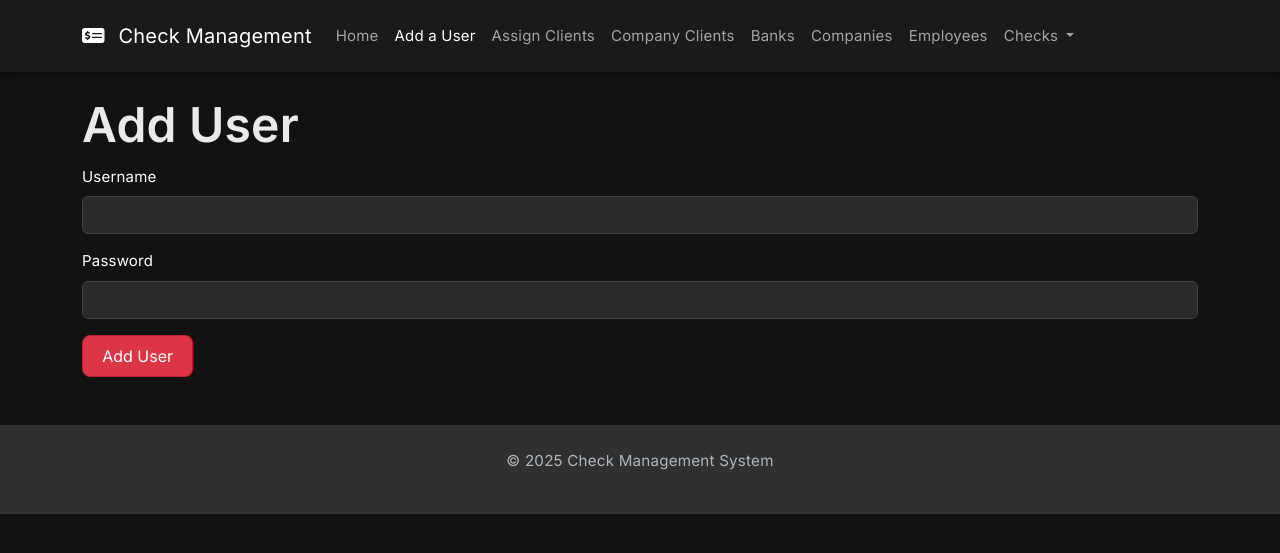
After one commit to carlitos20161/CHECKS, a Flask app: page /add-user in a window 1280 px wide. The commit adds this page. Shown: the top 553 px of the page. Run offline with Flask 3, Linux system fonts and the light colour scheme; the visitor is signed in with stand-in values (Sample User, id 1); some libraries are stand-ins or nearby versions.

Commit message:
admin creating things

```diff
--- a/forms.py
+++ b/forms.py
@@ -5,6 +5,9 @@ from wtforms import StringField, DecimalField, DateField, SelectField, FieldList
 from wtforms.validators import DataRequired, Length, ValidationError, NumberRange, Optional, Email
 from wtforms.validators import Optional
 import datetime
+from wtforms import StringField, PasswordField
+from wtforms.validators import DataRequired, Length
+
 
 class MultiCheckboxField(SelectMultipleField):
     """Custom field for multiple checkbox selection."""
@@ -131,3 +134,13 @@ class BatchCheckForm(FlaskForm):
     date = DateField('Date', validators=[DataRequired()], default=datetime.date.today)
     # Employee fields will be dynamically populated with JavaScript
     employees = FieldList(FormField(BatchCheckEmployeeItem), min_entries=1)
+
+
+class CSRFOnlyForm(FlaskForm):
+    """Empty form for CSRF protection in templates that don't use a full form."""
+    pass
+
+
+class AddUserForm(FlaskForm):
+    username = StringField('Username', validators=[DataRequired(), Length(min=3, max=50)])
+    password = PasswordField('Password', validators=[DataRequired(), Length(min=3)])
--- a/routes.py
+++ b/routes.py
@@ -7,6 +7,16 @@ from utils.pdf_generator import generate_clean_check
 from utils import login_required, role_required
 from werkzeug.datastructures import FileStorage
 from utils.check_utils import get_next_global_check_number
+from flask import send_file
+import pandas as pd
+from io import BytesIO
+from models import Check  # adjust if needed
+from sqlalchemy.orm import joinedload
+import re
+from forms import CSRFOnlyForm
+from forms import AddUserForm
+from werkzeug.security import generate_password_hash
+
 
 
 
@@ -18,6 +28,53 @@ import io
 import os
 
 def configure_routes(app):
+    @app.route('/export-checks/client/<int:client_id>')
+    @role_required('admin')  # or remove if all users should access it
+    def export_checks_by_client(client_id):
+        from io import BytesIO
+        import pandas as pd
+        import re
+
+        checks = (
+            Check.query
+            .filter(Check.client_id == client_id)
+            .options(joinedload(Check.employee), joinedload(Check.bank), joinedload(Check.created_by))
+            .order_by(Check.date.desc())
+            .all()
+        )
+
+        client = CompanyClient.query.get(client_id)
+        client_name = client.name if client else f"Client_{client_id}"
+
+        data = []
+        for check in checks:
+            data.append({
+                'Check #': check.check_number,
+                'Date': check.date.strftime('%Y-%m-%d'),
+                'Amount': float(check.amount),
+                'Bank': check.bank.name if check.bank else 'N/A',
+                'Employee': check.employee.name if check.employee else 'N/A',
+                'Made by': check.created_by.username if check.created_by else 'N/A'
+            })
+
+        df = pd.DataFrame(data)
+        output = BytesIO()
+
+        safe_name = re.sub(r'[\\/*?:[\]]+', '_', client_name)[:31] or 'Client'
+
+        with pd.ExcelWriter(output, engine='xlsxwriter') as writer:
+            df.to_excel(writer, sheet_name=safe_name, index=False)
+            worksheet = writer.sheets[safe_name]
+            for idx, col in enumerate(df.columns):
+                width = max(df[col].astype(str).map(len).max(), len(col)) + 2
+                worksheet.set_column(idx, idx, width)
+
+        output.seek(0)
+        return send_file(output, download_name=f'{safe_name}_checks.xlsx', as_attachment=True)
+
+
+
+
 
     @app.route('/register', methods=['GET', 'POST'])
     def register():
@@ -519,6 +576,7 @@ def configure_routes(app):
     @app.route('/assign-clients', methods=['GET', 'POST'])
     @role_required('admin')
     def assign_clients():
+        form = CSRFOnlyForm()
         users = User.query.filter(User.role != 'admin').all()
         clients = CompanyClient.query.all()
 
@@ -557,7 +615,7 @@ def configure_routes(app):
             flash('Client (and related company) assignments updated successfully.', 'success')
             return redirect(url_for('assign_clients'))
 
-        return render_template('admin/assign_clients.html', users=users, clients=clients)
+        return render_template('admin/assign_clients.html', users=users, clients=clients, form=form)
 
 
 
@@ -849,3 +907,40 @@ def configure_routes(app):
             'address': company.address,
             'default_bank_id': company.default_bank_id
         })
+
+    @app.route('/delete-user/<int:user_id>', methods=['POST'])
+    @role_required('admin')  # optional, but good to enforce
+    def delete_user(user_id):
+        user = User.query.get(user_id)
+        if user:
+            try:
+                # Delete assignments first
+                UserClientAssignment.query.filter_by(user_id=user_id).delete()
+                UserCompanyAssignment.query.filter_by(user_id=user_id).delete()
+
+                db.session.delete(user)
+                db.session.commit()
+                return jsonify({'success': True}), 200
+            except Exception as e:
+                print(f"❌ Error deleting user: {e}")
+                return jsonify({'error': 'Internal server error'}), 500
+        return jsonify({'error': 'User not found'}), 404
+
+    @app.route('/add-user', methods=['GET', 'POST'])
+    @role_required('admin')
+    def add_user():
+        form = AddUserForm()
+        if form.validate_on_submit():
+            username = form.username.data
+            password = form.password.data
+
+            # Hash password and create user
+            hashed_password = generate_password_hash(password)
+            new_user = User(username=username, password_hash=hashed_password, role='user')
+
+            db.session.add(new_user)
+            db.session.commit()
+            flash("User added successfully", "success")
+            return redirect(url_for('assign_clients'))
+
+        return render_template('admin/add_user.html', form=form)
--- a/static/css/custom.css
+++ b/static/css/custom.css
@@ -1,4 +1,180 @@
-/* Custom CSS for Check Management System */
+/* --- Original Styles (Keep all your existing styles) --- */
+
+body {
+    font-family: 'Inter', 'Segoe UI', sans-serif;
+    letter-spacing: 0.2px;
+    font-size: 15px;
+    background-color: #121212;
+}
+
+h1, h2, h3, h4 {
+    font-weight: 600;
+    margin-bottom: 0.75rem;
+}
+
+.card {
+    border-radius: 12px;
+    box-shadow: 0 0 8px rgba(0,0,0,0.15);
+}
+
+.btn {
+    border-radius: 8px;
+    padding: 0.5rem 1.2rem;
+}
+
+.dashboard-icon {
+  color: #6c757d; /* muted gray */
+  margin-bottom: 15px;
+  transition: color 0.2s ease;
+}
+.dashboard-icon:hover {
+  color: #adb5bd; /* slightly lighter on hover */
+}
+
+.dashboard-card {
+  background-color: #1f1f1f;
+  border: 1px solid #2c2c2c;
+  border-radius: 12px;
+  padding: 25px;
+  text-align: center;
+  transition: transform 0.2s ease, box-shadow 0.2s ease;
+}
+
+.dashboard-card:hover {
+  transform: translateY(-4px);
+  box-shadow: 0 6px 16px rgba(0, 0, 0, 0.3);
+}
+
+.dashboard-card h5 {
+  font-weight: 600;
+  margin-top: 15px;
+  color: #e9ecef;
+}
+.btn-primary {
+   background-color: #dc3545;
+  border-color: #bd2130;
+}
+
+.btn-success {
+   background-color: #dc3545;
+  border-color: #bd2130;
+}
+
+.btn-warning {
+   background-color: #dc3545;
+  border-color: #bd2130;
+
+}
+
+.btn-danger {
+  background-color: #dc3545;
+  border-color: #bd2130;
+}
+.btn-company {
+ background-color: #dc3545;
+  border-color: #bd2130;
+}
+.btn-company:hover {
+  background-color: #dc3545;
+  border-color: #bd2130;
+}
+
+
+.dashboard-card p {
+  color: #bbb;
+  font-size: 0.95rem;
+}
+
+
+/* Input and select background color adjustment */
+input.form-control,
+select.form-select,
+textarea.form-control {
+    background-color: #2b2b2b !important;
+    color: #f1f1f1;
+    border: 1px solid #444;
+}
+
+/* Optional: placeholder color tweak */
+input::placeholder,
+textarea::placeholder {
+    color: #aaa;
+    opacity: 0.8;
+}
+
+/* Match all input types (including plain <input> without .form-control) */
+input[type="text"],
+input[type="date"],
+input[type="number"],
+input[type="email"],
+input[type="password"],
+textarea,
+select {
+    background-color: #2b2b2b !important;
+    color: #f1f1f1;
+    border: 1px solid #444;
+    border-radius: 6px;
+}
+
+/* Optional: unify placeholder color */
+input::placeholder,
+textarea::placeholder {
+    color: #aaa;
+    opacity: 0.85;
+}
+
+
+input[readonly],
+input[readonly]:focus,
+input[disabled],
+input[disabled]:focus,
+select[disabled],
+select[disabled]:focus {
+    background-color: #2b2b2b !important;
+    color: #aaa !important;
+    border-color: #444 !important;
+    cursor: not-allowed;
+    opacity: 1;
+}
+
+
+
+.dashboard-btn {
+  margin-top: 12px;
+  padding: 8px 20px;
+  font-weight: 500;
+  border-radius: 8px;
+  background-color: #2a2a2a;
+  border: 1px solid #444;
+  color: #eaeaea;
+  transition: all 0.2s ease;
+}
+.dashboard-btn:hover {
+  background-color: #3a3a3a;
+  border-color: #666;
+  color: #ffffff;
+}
+
+/* Professional muted style for dashboard icons */
+.dashboard-icon {
+  color: #adb5bd; /* neutral gray */
+  margin-bottom: 15px;
+  transition: color 0.2s ease;
+}
+
+.dashboard-icon:hover {
+  color: #dee2e6; /* lighter gray on hover */
+}
+
+.card {
+  text-align: center;
+  padding: 20px;
+}
+
+.card h5 {
+  margin-top: 15px;
+  font-weight: 600;
+}
 
 /* Check preview styling */
 .check-preview {
@@ -37,9 +213,6 @@
   color: #f1f1f1;
   border: 1px solid #444;
 }
-
-
-
 
 /* Custom styling for the forms */
 .form-control:focus, .form-select:focus {
@@ -112,5 +285,53 @@ footer {
 }
 
 .table-hover tbody tr:hover {
-    background-color: rgba(0, 0, 0, 0.075);
+    background-color: rgba(255, 255, 255, 0.03);
 }
+
+/* --- Enhancements Appended Below --- */
+
+/* Elevate navbar */
+.navbar {
+    background-color: #1a1a1a !important;
+    box-shadow: 0 2px 5px rgba(0,0,0,0.3);
+}
+
+/* Button polish */
+.btn-primary, .btn-success {
+    font-weight: 500;
+}
+
+.btn:hover, .btn:focus {
+    opacity: 0.92;
+    transform: translateY(-1px);
+}
+
+/* Dashboard box (optional improvement for homepage cards) */
+.dashboard-card {
+    background-color: #252734;
+    border-radius: 14px;
+    text-align: center;
+    padding: 30px 20px;
+    transition: all 0.2s ease;
+    box-shadow: 0 2px 10px rgba(0, 0, 0, 0.15);
+}
+
+.dashboard-card:hover {
+    transform: translateY(-4px);
+    box-shadow: 0 4px 18px rgba(0, 0, 0, 0.2);
+}
+
+.dashboard-card .btn {
+    margin-top: 15px;
+    font-size: 0.875rem;
+}
+
+/* Typography consistency */
+p, .form-control, .table {
+    font-size: 0.95rem;
+    line-height: 1.6;
+}
+
+h1, h2, h3, h4 {
+    color: #eaeaea;
+}
--- /dev/null
+++ b/templates/admin/add_user.html
@@ -0,0 +1,26 @@
+{% extends "layout.html" %}
+
+{% block content %}
+<h1>Add User</h1>
+<form method="POST">
+    {{ form.hidden_tag() }}
+
+    <div class="mb-3">
+        {{ form.username.label(class="form-label") }}
+        {{ form.username(class="form-control") }}
+        {% for error in form.username.errors %}
+            <div class="text-danger">{{ error }}</div>
+        {% endfor %}
+    </div>
+
+    <div class="mb-3">
+        {{ form.password.label(class="form-label") }}
+        {{ form.password(class="form-control") }}
+        {% for error in form.password.errors %}
+            <div class="text-danger">{{ error }}</div>
+        {% endfor %}
+    </div>
+
+    <button type="submit" class="btn btn-success">Add User</button>
+</form>
+{% endblock %}
--- a/templates/layout.html
+++ b/templates/layout.html
@@ -5,7 +5,11 @@
     <meta name="viewport" content="width=device-width, initial-scale=1.0">
     <title>Check Management System</title>
     <!-- Bootstrap CSS from Replit theme -->
-    <link rel="stylesheet" href="https://cdn.replit.com/agent/bootstrap-agent-dark-theme.min.css">
+   <link rel="stylesheet" href="https://cdn.jsdelivr.net/npm/bootswatch@5.3.3/dist/darkly/bootstrap.min.css">
+   <link href="https://fonts.googleapis.com/css2?family=Inter:wght@400;600&display=swap" rel="stylesheet">
+
+<link rel="icon" href="{{ url_for('static', filename='favicon.ico') }}">
+
     <!-- Custom CSS -->
     <link rel="stylesheet" href="{{ url_for('static', filename='css/custom.css') }}">
     <!-- Font Awesome for icons -->
@@ -29,6 +33,11 @@
                            href="{{ url_for('index') }}">Home</a>
                     </li>
                     {% if session.get('role') == 'admin' %}
+                    <li class="nav-item">
+                        <a class="nav-link {% if '/add-user' in request.path %}active{% endif %}"
+                        href="{{ url_for('add_user') }}">Add a User</a>
+                    </li>
+
                         <li class="nav-item">
                             <a class="nav-link {% if '/assign-clients' in request.path %}active{% endif %}"
                             href="{{ url_for('assign_clients') }}">Assign Clients</a>
--- a/templates/login.html
+++ b/templates/login.html
@@ -93,9 +93,7 @@
             <button class="btn" type="submit">Login</button>
         </form>
 
-        <div class="register-link">
-            <p>Don't have an account? <a href="{{ url_for('register') }}">Create one</a></p>
-        </div>
+
     </div>
 </body>
 </html>
```
Also changed, not shown: templates/admin/assign_clients.html (+30 -1 lines), templates/checks/index.html (+11 -0 lines), templates/index.html (+9 -9 lines), 1 other file.
